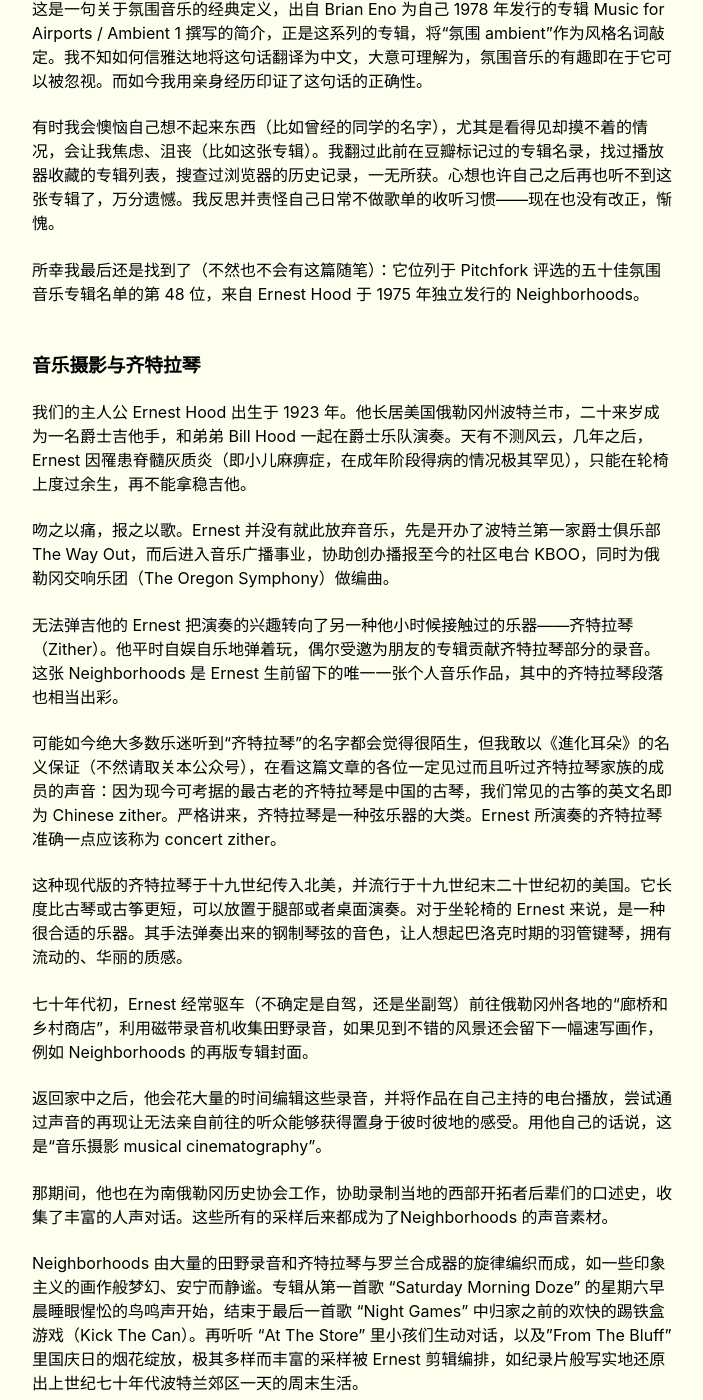
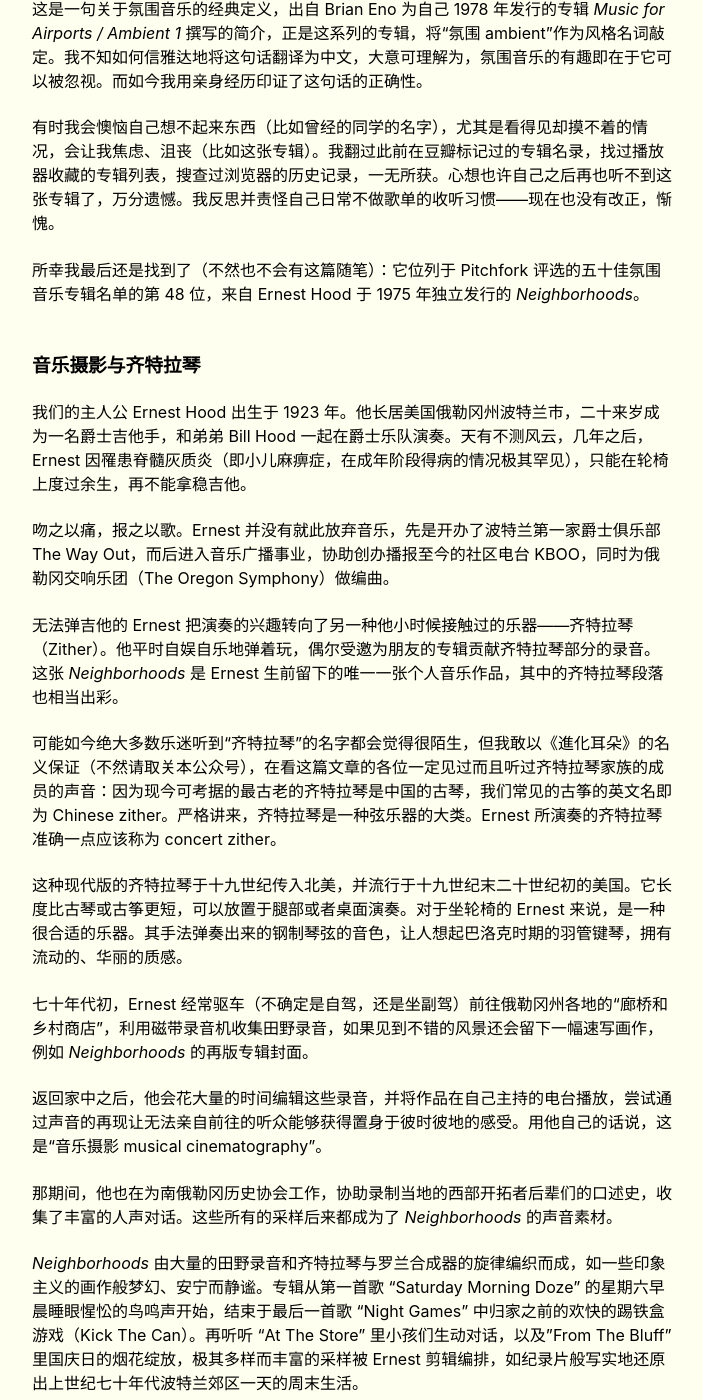
Before and after one commit to salingerlin/salingerlin.github.io, a Jekyll site: the page built from _posts/2023-02-27-音乐摄影、齐特拉琴、尊严死亡法案与失而复得的故事.md, in a window 1280 px wide and 1400 px high, scrolled down 632 px. Shown: the whole window, without its empty margins (288-991 px from the left). Built offline with Jekyll 4.4.1, drawn with Linux system fonts in a browser that asks for light colours; some of the changed text lies outside the part shown.

```diff
--- a/_posts/2023-02-27-音乐摄影、齐特拉琴、尊严死亡法案与失而复得的故事.md
+++ b/_posts/2023-02-27-音乐摄影、齐特拉琴、尊严死亡法案与失而复得的故事.md
@@ -6,7 +6,7 @@ category: 随笔
 
 # 音乐摄影、齐特拉琴、尊严死亡法案与失而复得的故事
 
-前段时间（其实已经是去年中旬），我被豆瓣友邻 hibi 的动态安利，去听过一张六十年代末的实验迷幻专辑—— Friendsound 乐队 1969 年发行的 Joyride。相当冷门的作品，Spotify 每月收听量不到 100，能被查找到的资料寥寥，不知为何这两年却在国内小小翻红过一阵。比起其中的先锋、迷幻色彩，我更被它沉静的偏氛围（或许应该先称之为“具象音乐”，当时还没有 ambient 的概念）的篇章吸引。
+前段时间（其实已经是去年中旬），我被豆瓣友邻 hibi 的动态安利，去听过一张六十年代末的实验迷幻专辑—— Friendsound 乐队 1969 年发行的 <i>Joyride</i>。相当冷门的作品，Spotify 每月收听量不到 100，能被查找到的资料寥寥，不知为何这两年却在国内小小翻红过一阵。比起其中的先锋、迷幻色彩，我更被它沉静的偏氛围（或许应该先称之为“具象音乐”，当时还没有 ambient 的概念）的篇章吸引。
 
 专辑中有一首名为 "Childsong" 的作品，主要以环境声采样或者说田野录音为主，多是小孩嬉戏打闹的声音，勾勒的场景像是傍晚时分的儿童乐园或者课间休息时的小学操场，阵阵鸟鸣与风铃般的钢片琴声营造出一种温暖、美好且欢快的嘈杂（然后，你会发现美国小孩原来和中国小孩一样闹腾）。
 
@@ -14,11 +14,11 @@ category: 随笔
 
 "It must be as ignorable as it is interesting."
 
-这是一句关于氛围音乐的经典定义，出自 Brian Eno 为自己 1978 年发行的专辑 Music for Airports / Ambient 1 撰写的简介，正是这系列的专辑，将“氛围 ambient”作为风格名词敲定。我不知如何信雅达地将这句话翻译为中文，大意可理解为，氛围音乐的有趣即在于它可以被忽视。而如今我用亲身经历印证了这句话的正确性。
+这是一句关于氛围音乐的经典定义，出自 Brian Eno 为自己 1978 年发行的专辑<i> Music for Airports / Ambient 1 </i>撰写的简介，正是这系列的专辑，将“氛围 ambient”作为风格名词敲定。我不知如何信雅达地将这句话翻译为中文，大意可理解为，氛围音乐的有趣即在于它可以被忽视。而如今我用亲身经历印证了这句话的正确性。
 
 有时我会懊恼自己想不起来东西（比如曾经的同学的名字），尤其是看得见却摸不着的情况，会让我焦虑、沮丧（比如这张专辑）。我翻过此前在豆瓣标记过的专辑名录，找过播放器收藏的专辑列表，搜查过浏览器的历史记录，一无所获。心想也许自己之后再也听不到这张专辑了，万分遗憾。我反思并责怪自己日常不做歌单的收听习惯——现在也没有改正，惭愧。
 
-所幸我最后还是找到了（不然也不会有这篇随笔）：它位列于 Pitchfork 评选的五十佳氛围音乐专辑名单的第 48 位，来自 Ernest Hood 于 1975 年独立发行的 Neighborhoods。
+所幸我最后还是找到了（不然也不会有这篇随笔）：它位列于 Pitchfork 评选的五十佳氛围音乐专辑名单的第 48 位，来自 Ernest Hood 于 1975 年独立发行的<i> Neighborhoods</i>。
 
 ### 音乐摄影与齐特拉琴
 
@@ -26,19 +26,19 @@ category: 随笔
 
 吻之以痛，报之以歌。Ernest 并没有就此放弃音乐，先是开办了波特兰第一家爵士俱乐部 The Way Out，而后进入音乐广播事业，协助创办播报至今的社区电台 KBOO，同时为俄勒冈交响乐团（The Oregon Symphony）做编曲。
 
-无法弹吉他的 Ernest 把演奏的兴趣转向了另一种他小时候接触过的乐器——齐特拉琴（Zither）。他平时自娱自乐地弹着玩，偶尔受邀为朋友的专辑贡献齐特拉琴部分的录音。这张 Neighborhoods 是 Ernest 生前留下的唯一一张个人音乐作品，其中的齐特拉琴段落也相当出彩。
+无法弹吉他的 Ernest 把演奏的兴趣转向了另一种他小时候接触过的乐器——齐特拉琴（Zither）。他平时自娱自乐地弹着玩，偶尔受邀为朋友的专辑贡献齐特拉琴部分的录音。这张<i> Neighborhoods </i>是 Ernest 生前留下的唯一一张个人音乐作品，其中的齐特拉琴段落也相当出彩。
 
 可能如今绝大多数乐迷听到“齐特拉琴”的名字都会觉得很陌生，但我敢以《進化耳朵》的名义保证（不然请取关本公众号），在看这篇文章的各位一定见过而且听过齐特拉琴家族的成员的声音：因为现今可考据的最古老的齐特拉琴是中国的古琴，我们常见的古筝的英文名即为 Chinese zither。严格讲来，齐特拉琴是一种弦乐器的大类。Ernest 所演奏的齐特拉琴准确一点应该称为 concert zither。
 
 这种现代版的齐特拉琴于十九世纪传入北美，并流行于十九世纪末二十世纪初的美国。它长度比古琴或古筝更短，可以放置于腿部或者桌面演奏。对于坐轮椅的 Ernest 来说，是一种很合适的乐器。其手法弹奏出来的钢制琴弦的音色，让人想起巴洛克时期的羽管键琴，拥有流动的、华丽的质感。
 
-七十年代初，Ernest 经常驱车（不确定是自驾，还是坐副驾）前往俄勒冈州各地的“廊桥和乡村商店”，利用磁带录音机收集田野录音，如果见到不错的风景还会留下一幅速写画作，例如 Neighborhoods 的再版专辑封面。
+七十年代初，Ernest 经常驱车（不确定是自驾，还是坐副驾）前往俄勒冈州各地的“廊桥和乡村商店”，利用磁带录音机收集田野录音，如果见到不错的风景还会留下一幅速写画作，例如<i> Neighborhoods </i>的再版专辑封面。
 
 返回家中之后，他会花大量的时间编辑这些录音，并将作品在自己主持的电台播放，尝试通过声音的再现让无法亲自前往的听众能够获得置身于彼时彼地的感受。用他自己的话说，这是“音乐摄影 musical cinematography”。
 
-那期间，他也在为南俄勒冈历史协会工作，协助录制当地的西部开拓者后辈们的口述史，收集了丰富的人声对话。这些所有的采样后来都成为了Neighborhoods 的声音素材。
+那期间，他也在为南俄勒冈历史协会工作，协助录制当地的西部开拓者后辈们的口述史，收集了丰富的人声对话。这些所有的采样后来都成为了<i> Neighborhoods </i>的声音素材。
 
-Neighborhoods 由大量的田野录音和齐特拉琴与罗兰合成器的旋律编织而成，如一些印象主义的画作般梦幻、安宁而静谧。专辑从第一首歌 "Saturday Morning Doze" 的星期六早晨睡眼惺忪的鸟鸣声开始，结束于最后一首歌 "Night Games" 中归家之前的欢快的踢铁盒游戏（Kick The Can）。再听听 "At The Store" 里小孩们生动对话，以及"From The Bluff" 里国庆日的烟花绽放，极其多样而丰富的采样被 Ernest 剪辑编排，如纪录片般写实地还原出上世纪七十年代波特兰郊区一天的周末生活。
+<i>Neighborhoods </i>由大量的田野录音和齐特拉琴与罗兰合成器的旋律编织而成，如一些印象主义的画作般梦幻、安宁而静谧。专辑从第一首歌 "Saturday Morning Doze" 的星期六早晨睡眼惺忪的鸟鸣声开始，结束于最后一首歌 "Night Games" 中归家之前的欢快的踢铁盒游戏（Kick The Can）。再听听 "At The Store" 里小孩们生动对话，以及"From The Bluff" 里国庆日的烟花绽放，极其多样而丰富的采样被 Ernest 剪辑编排，如纪录片般写实地还原出上世纪七十年代波特兰郊区一天的周末生活。
 
 那种轻柔的、平凡的、温暖的真实感，会让我联想起 E·B·怀特的随笔记录下的生动质朴的乡村人文景观。顺着细想，Ernest 的创作所流露的童心似乎也与写出《夏洛的网》的 E·B·怀特的纯真相近，他在专辑封面的致辞里写到：“这张专辑是献给内心深处仍藏着孩童的你们，献给活泼而渴望出门玩耍的你们，我诚挚地希望你们能够喜欢。”
 
@@ -49,7 +49,7 @@ I sincerely hope you enjoy it. <br></i>
 
 ### 关于失而复得
 
-和我差点没找到它一样，Neighborhoods 也几近沉没在音乐的历史中。起初，它只印刷了一千张，大多数被免费送给亲朋好友，部分送到当地的唱片店售卖。此后四十余年的时间，它不起眼地躺在波特兰各处的唱片店货架上，鲜有人问津，直到被一位名为 Jed Bindeman 的厂牌主理人发现。2019 年，Jed 的厂牌 Freedom to Spend 为这张专辑制作了一批质量更好的再版黑胶，备受好评，成为那年再版专辑的代表之一。
+和我差点没找到它一样，<i>Neighborhoods </i>也几近沉没在音乐的历史中。起初，它只印刷了一千张，大多数被免费送给亲朋好友，部分送到当地的唱片店售卖。此后四十余年的时间，它不起眼地躺在波特兰各处的唱片店货架上，鲜有人问津，直到被一位名为 Jed Bindeman 的厂牌主理人发现。2019 年，Jed 的厂牌 Freedom to Spend 为这张专辑制作了一批质量更好的再版黑胶，备受好评，成为那年再版专辑的代表之一。
 
 Jed 和这张专辑结缘的故事更有意思。从某种程度上讲，竟然跟我“失而复得”的经历类似。他早在十几年前就对这张专辑有所耳闻，也在不同的唱片店见过几次，但从没认真留意过它，甚至曾买过一次，结果还没听便转手卖掉了。缘分恰巧，兜兜转转几个月之后，好奇心驱使他又买了一张。这次他和厂牌的联合创始人 Pete Swanson 一起听完，被其中丰富的内容打动，由此决定联系 Ernest 的家属沟通再版事宜—— Ernest 本人已于 1995 年逝世。
 
@@ -59,12 +59,12 @@ Jed 和这张专辑结缘的故事更有意思。从某种程度上讲，竟然
 
 1994 年俄勒冈州通过选民投票，成为美国第一个颁布《尊严死亡法案》的州，却被联邦地区法院以违宪为由禁止实施，引发极大的关注和争议。此案上诉至美国联邦最高法院才获得同意，最终于 1997 年 10 月才正式生效——美国五十州至今仍只有八个州拥有此法案。而 Ernest Hood 的决定恰巧落于法案上诉期间，成为媒体推动法案通过以争取民意的焦点案例。
 
-在 1995 年 3 月 15 日的这篇 Statesman Journal 的报道里，记者用一节的笔墨回顾了 Ernest 的一生，介绍了他在音乐与电台方面的工作，其中也包括他通过田野录音方式制作的节目。记者称赞这档电台节目“成为许多无法出门的老人和残疾人连接外部世界的桥梁”。然而促使我写出这篇文章的 Neighborhoods 甚至没有被提及，足以一窥当时的它多么微不足道。
+在 1995 年 3 月 15 日的这篇 Statesman Journal 的报道里，记者用一节的笔墨回顾了 Ernest 的一生，介绍了他在音乐与电台方面的工作，其中也包括他通过田野录音方式制作的节目。记者称赞这档电台节目“成为许多无法出门的老人和残疾人连接外部世界的桥梁”。然而促使我写出这篇文章的<i> Neighborhoods </i>甚至没有被提及，足以一窥当时的它多么微不足道。
 
-倘若我们从数据统计角度思考，像 Neighborhoods 样散落于布满灰尘的货架上的专辑必然不是孤例，这张唱片被 Jed Bindeman（以及被我自己）幸运地找回，然而有些被错过的专辑那就真的被遗忘了。可能这话说来容易，落实难，淘金者舀起河沙的时候怎么知道其中是否有自己期待的东西。茫茫唱片海，怎么找到值得你付出时间的那位？
+倘若我们从数据统计角度思考，像<i> Neighborhoods </i>样散落于布满灰尘的货架上的专辑必然不是孤例，这张唱片被 Jed Bindeman（以及被我自己）幸运地找回，然而有些被错过的专辑那就真的被遗忘了。可能这话说来容易，落实难，淘金者舀起河沙的时候怎么知道其中是否有自己期待的东西。茫茫唱片海，怎么找到值得你付出时间的那位？
 
 我常常觉得一个人的时间、精力与兴趣有限，好的音乐听不完，哪怕错过也不可惜，毕竟未来还会有更多优秀作品等着被自己发现。可这次教训告诉我，每一次的聆听或许应该尽量珍惜，减少与红心作品失之交臂的几率——这句鸡汤翻译过来便是，总结性质的每月收听歌单应该努力做起来了（下次一定）。
 
-\*写这篇文章的时候才发现，去年 11 月，Freedom to Spend 厂牌重新整理了 Ernest 未发表的遗作，组织成为 Back to the Woodlands——应该是从那次 Jed 去后者女儿家的仓库里翻出来的一箱箱磁带中淘得。比起前作 Neighborhoods 完整而详实的概念呈现，Back to the Woodlands 则更像是一张散文集样式的作品，为喜欢 Ernest 的乐迷准备的餐后甜点，大家随意取食。
+\*写这篇文章的时候才发现，去年 11 月，Freedom to Spend 厂牌重新整理了 Ernest 未发表的遗作，组织成为<i> Back to the Woodlands </i>——应该是从那次 Jed 去后者女儿家的仓库里翻出来的一箱箱磁带中淘得。比起前作<i> Neighborhoods </i>完整而详实的概念呈现，<i>Back to the Woodlands </i>则更像是一张散文集样式的作品，为喜欢 Ernest 的乐迷准备的餐后甜点，大家随意取食。
 
 <p align="right">—— 2023 年于深圳车公庙</p>
```
